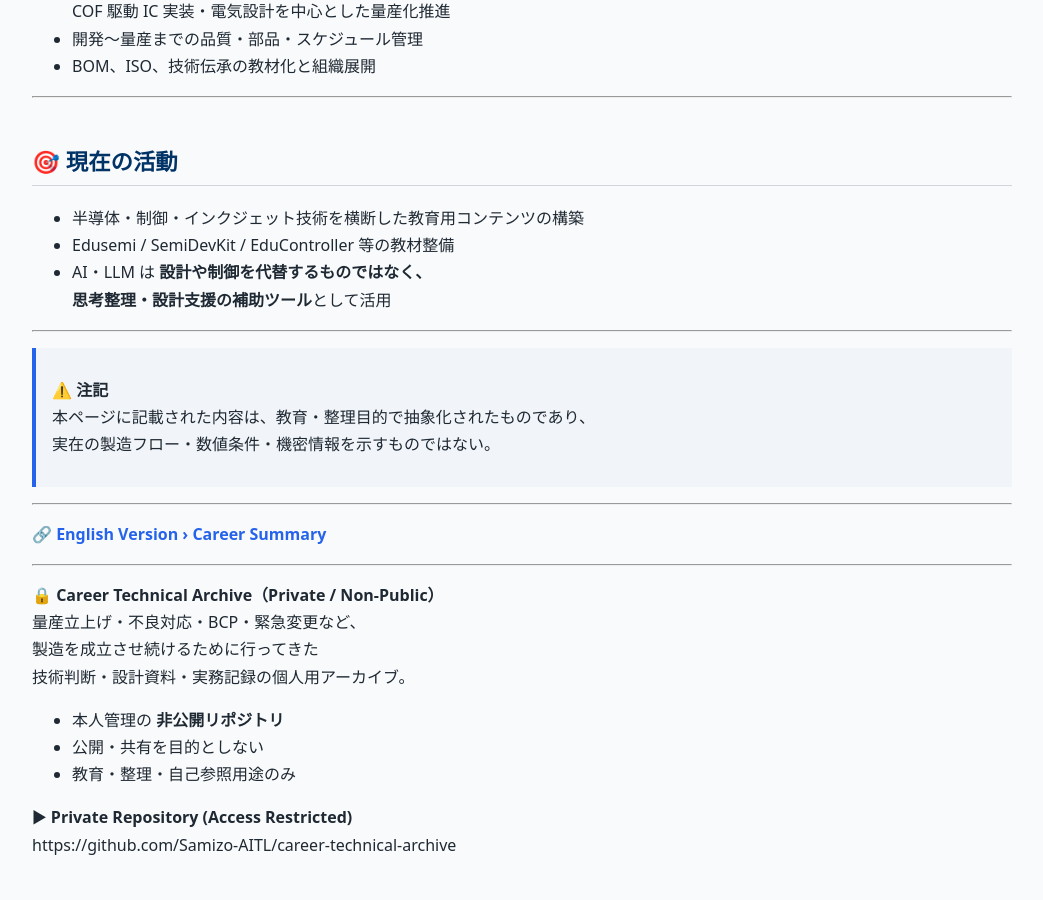
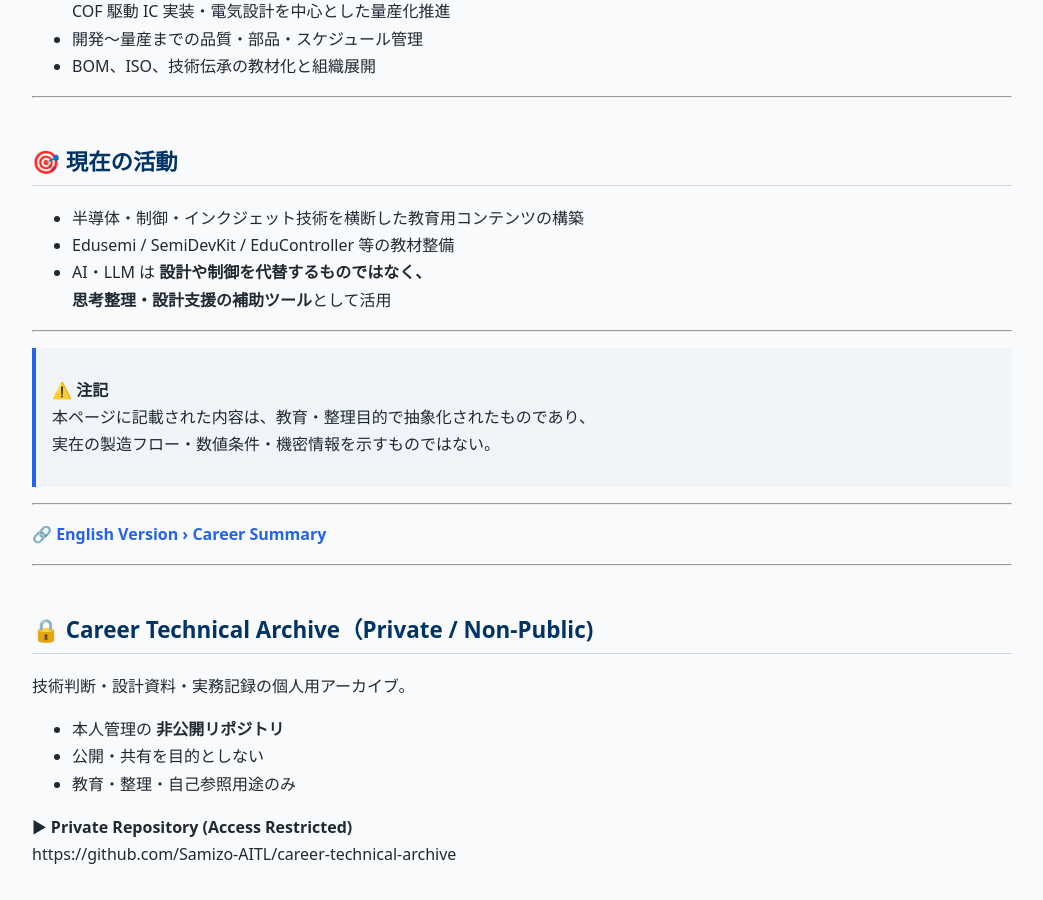
Before and after one commit to Samizo-AITL/Samizo-AITL.github.io, a Jekyll site: the page built from about/career-summary/index.md, in a window 1280 px wide and 900 px high, scrolled down 1126 px. Shown: the whole window, without its empty margins (118-1161 px from the left). Built offline with Jekyll 4.4.1, drawn with Linux system fonts in a browser that asks for light colours.

Commit message:
Update index.md

```diff
--- a/about/career-summary/index.md
+++ b/about/career-summary/index.md
@@ -65,9 +65,7 @@ description: "制御・半導体・インクジェット・教育を貫く技術
 
 ---
 
-**🔒 Career Technical Archive（Private / Non-Public）**
-量産立上げ・不良対応・BCP・緊急変更など、
-製造を成立させ続けるために行ってきた
+## 🔒 Career Technical Archive（Private / Non-Public)
 技術判断・設計資料・実務記録の個人用アーカイブ。
 
 - 本人管理の **非公開リポジトリ**
```
